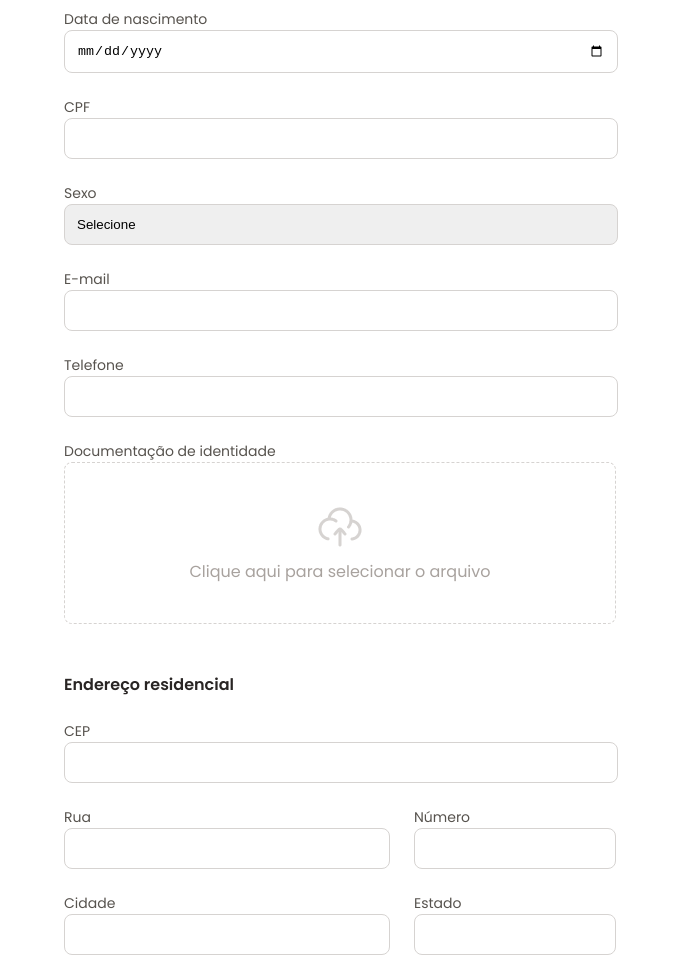
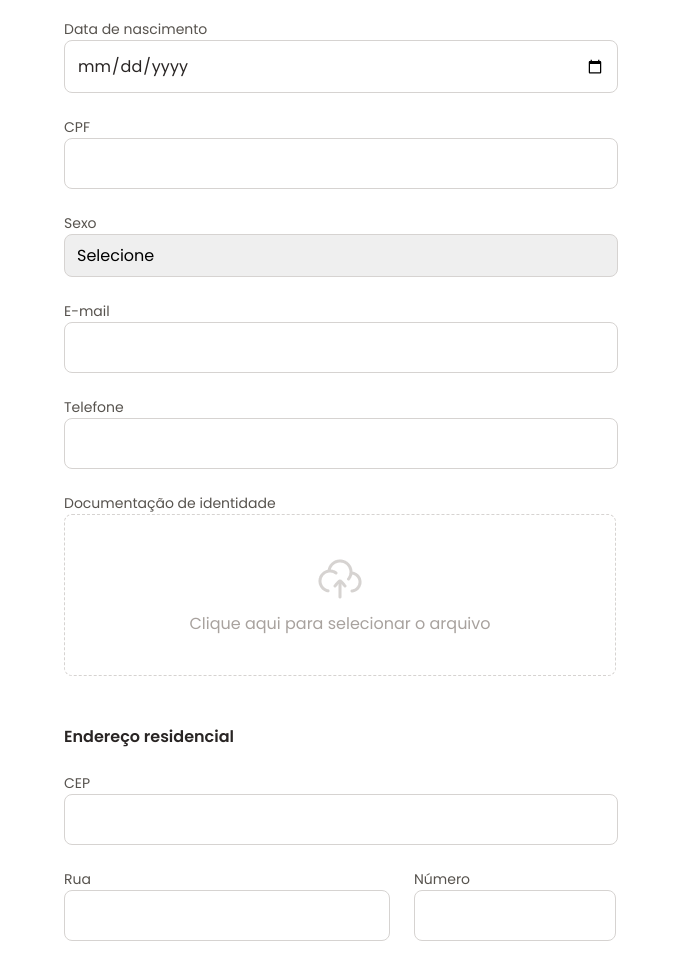
Before and after one commit to Antonio-Bezerra/desafio-2, a plain HTML site: page formulario.html in a window 1280 px wide. Shown: the part 380-1338 px from the top of the page, 0-683 px from the left. Drawn offline with nearby package versions, Linux system fonts and the light colour scheme.

Commit message:
mudança nos inputs

```diff
--- a/formulario.html
+++ b/formulario.html
@@ -34,8 +34,8 @@
                     </div>
 
                     <div>
-                        <label for="numero-CPF">CPF</label><br>
-                        <input type="number" name="numero-CPF" id="numero-CPF" required>
+                        <label for="cpf">CPF</label><br>
+                        <input type="text" name="cpf" id="cpf" required>
                     </div>
 
                     <div>
@@ -53,8 +53,8 @@
                     </div>
 
                     <div>
-                        <label for="numero-telefone">Telefone</label><br>
-                        <input type="number" name="numero-telefone" id="numero-telefone">
+                        <label for="phone">Telefone</label><br>
+                        <input type="text" name="phone" id="phone">
                     </div>
 
                     <div>
@@ -73,7 +73,7 @@
 
                     <div>
                         <label for="cep">CEP</label><br>
-                        <input type="number" name="numero-cep" id="cep" onblur="buscarCep(this.value)">
+                        <input type="text" name="cep" id="cep" onblur="buscarCep(this.value)">
                     </div>
 
                     <div class="formulario-segundo-bloco-metade">
@@ -173,6 +173,16 @@
 
     </main>
 
+    <script src="https://code.jquery.com/jquery-3.7.1.min.js"></script>
+    <script src="https://cdnjs.cloudflare.com/ajax/libs/jquery.mask/1.14.16/jquery.mask.min.js"></script>
+    <script>
+        $(document).ready(function(){
+            $('#cpf').mask('000.000.000-00');
+            $('#phone').mask('(00) 00000-0000');
+            $('#cep').mask('00000-000');
+        });
+    </script>
+
     <script src="js/app.js"></script>
 
     <footer></footer>
--- a/style/style.css
+++ b/style/style.css
@@ -88,23 +88,20 @@ label {
     font-size: 14px;
 }
 
-.formulario-primeiro-bloco input{
+.formulario-primeiro-bloco input, .formulario-segundo-bloco input, select{
     border: 1px solid var(--cor-quaternaria);
     border-radius: 8px;
-    color: var(--cor-quinta);
     padding: 12px;
     width: 528px;
+    font-family: var(--fonte-primaria);
+    font-weight: 400;
+    font-size: 16px;
+    color: var(--cor-secundaria);
 }
 
 .formulario-primeiro-bloco input:focus {
     border: 2px solid var(--cor-setima) !important;
     outline: none;
-}
-
-input[type="number"]::-webkit-outer-spin-button,
-input[type="number"]::-webkit-inner-spin-button, select {
-    -webkit-appearance: none !important;
-    margin: 0;
 }
 
 .formulario-primeiro-bloco select{
@@ -116,6 +113,8 @@ input[type="number"]::-webkit-inner-spin-button, select {
     background-image: url("../imagens/seta-baixo.png");
     background-repeat: no-repeat;
     background-position: center right;
+    appearance: none !important;
+    cursor: pointer;
 }
 
 .option{
@@ -167,14 +166,6 @@ input[type="number"]::-webkit-inner-spin-button, select {
     font-weight: 600;
     font-size: 16px;
     color: var(--cor-secundaria);
-}
-
-.formulario-segundo-bloco input{
-    border: 1px solid var(--cor-quaternaria);
-    border-radius: 8px;
-    color: var(--cor-quinta);
-    padding: 12px;
-    width: 528px;
 }
 
 .formulario-segundo-bloco input:focus{
@@ -411,6 +402,7 @@ input[type="number"]::-webkit-inner-spin-button, select {
     border-radius: 8px;
     color: var(--cor-decima);
     border: 1px solid var(--cor-sexta);
+    cursor: pointer;
 }
 
 .cancelar{
@@ -422,4 +414,5 @@ input[type="number"]::-webkit-inner-spin-button, select {
     border: 1px solid var(--cor-sexta);
     background-color: var(--cor-decima);
     color: var(--cor-sexta);
+    cursor: pointer;
 }
```
Also changed, not shown: js/app.js (line endings or trailing spaces).
